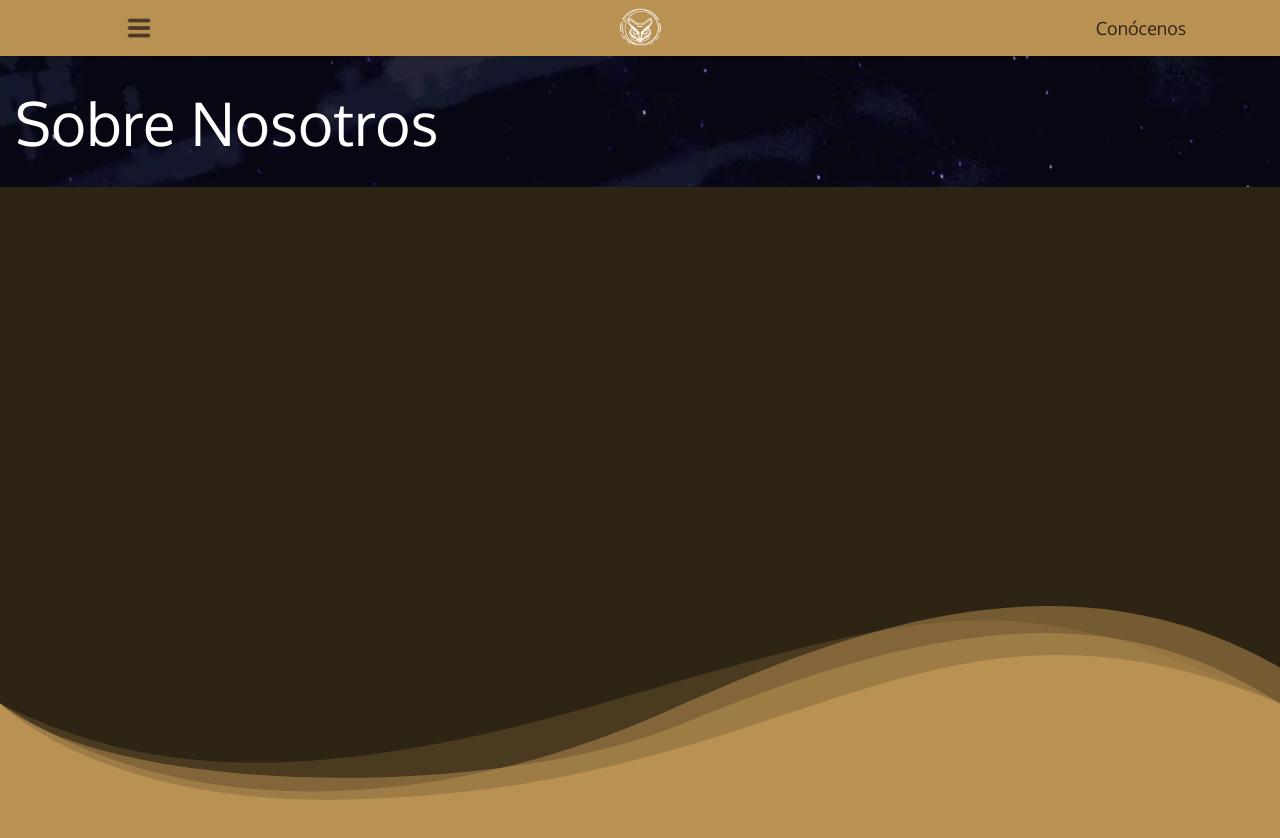
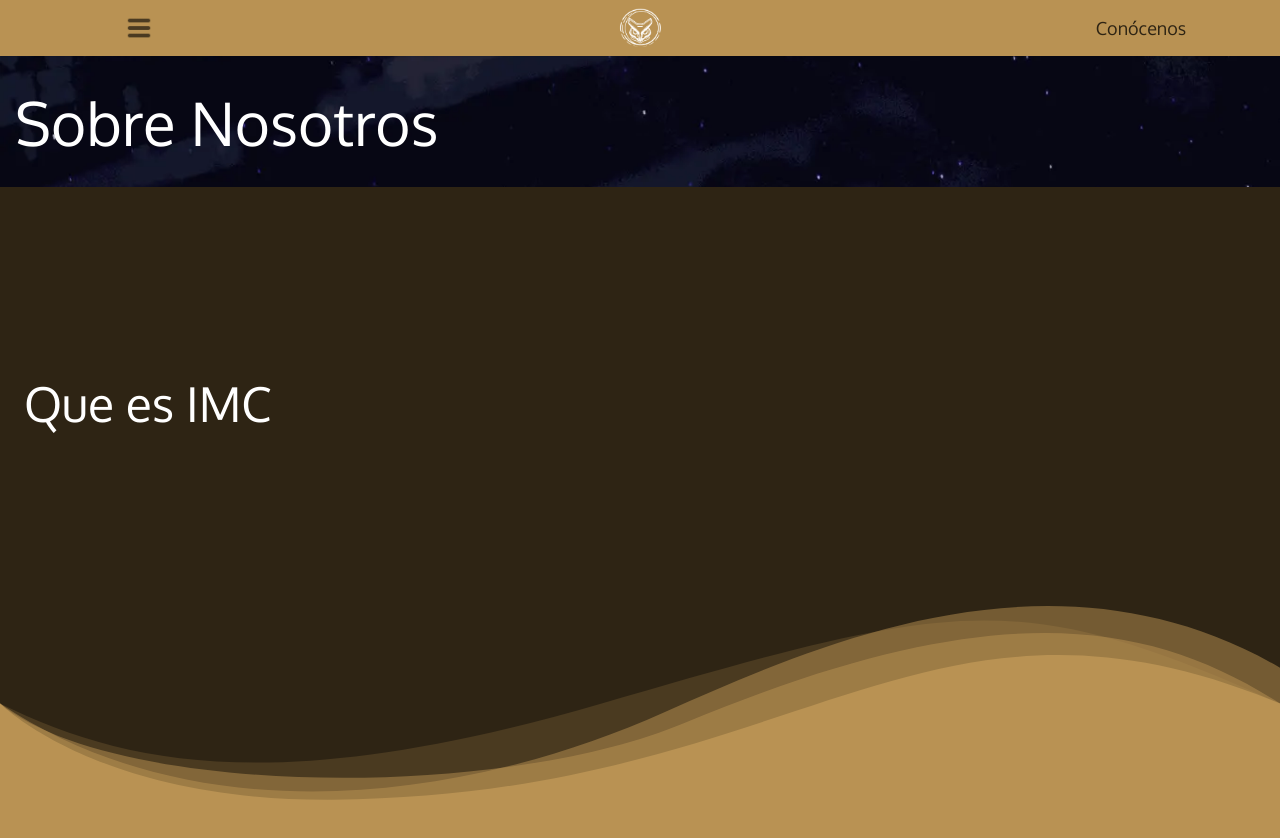
Before and after one commit to saulkurosaki/IZTAC-MUSIC-COMPANY, a Next.js app: page /about-us in a window 1280 px wide. Shown: the top 838 px of the page. Built offline with nearby package versions, Linux system fonts and the light colour scheme.

Commit message:
feat(WhoAreWe): implement the component title

```diff
--- a/components/about-us/WhoAreWe.tsx
+++ b/components/about-us/WhoAreWe.tsx
@@ -8,9 +8,9 @@ const WhoAreWe = () => {
       <div className="container w-[1320px] h-full px-0">
         <div className="w-full h-full flex items-center">
           <div className="w-[50%] h-[269px] p-4 flex flex-col justify-between">
-            {/* <h2 className="h-[53px] text-white text-5xl oxygen flex items-center px-2">
+            <h2 className="h-[53px] text-white text-5xl oxygen flex items-center px-2">
               Que es IMC
-            </h2> */}
+            </h2>
             {/* <p className="h-[140px] text-white text-lg oxygen">
               Iztac Music Company es una productora musical especializada en la
               composición para media. En su equipo se encuentran compositores
```
